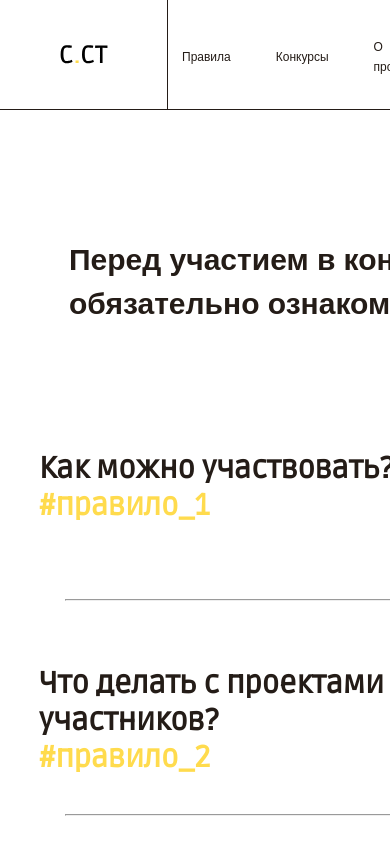
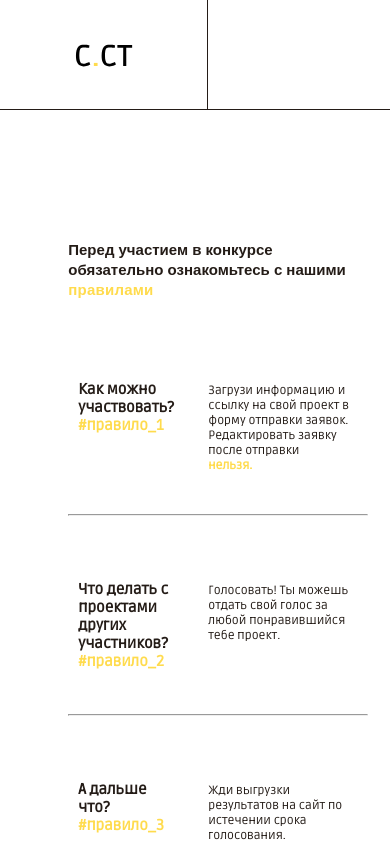
Before and after one commit to sonia13marker/creative.ct, a React (Create React App) app: page /rules in a window 390 px wide. Shown: the top 844 px of the page. Built offline with nearby package versions, Linux system fonts and the light colour scheme.

Commit message:
адаптация правил
адаптация по макету и плюс на маленькие экраны

```diff
--- a/src/components/MenuHamb/MenuHamb.jsx
+++ b/src/components/MenuHamb/MenuHamb.jsx
@@ -25,7 +25,6 @@ export function MenuHamb () {
           <Menu active={menuActive} setActive={setMenuActive}/>
       </div> */}
 
-              <MainContent/>
  </div> )
 
 
--- a/src/pages/RulesPage/RulesPage.jsx
+++ b/src/pages/RulesPage/RulesPage.jsx
@@ -2,11 +2,18 @@ import MediaQuery from 'react-responsive';
 import { Footer } from '../../components/Footer/Footer';
 import { FooterSmall } from '../../components/FooterSmall/FooterSmall';
 import { HeaderMenuFull } from '../../components/HeaderMenuFull/HeaderMenuFull';
+import { MenuHamb } from '../../components/MenuHamb/MenuHamb';
 import style from './style.module.css';
 
 export function RulesPage () {
     return <div className={style.ov}>
-        <HeaderMenuFull/>
+        <MediaQuery minWidth={700}>
+            <HeaderMenuFull />
+        </MediaQuery>
+        <MediaQuery maxWidth={699}>
+            <MenuHamb/>
+        </MediaQuery>
+
         <div className={style.container}>
         <div className={style.rules_cont}>
             <h2 className={style.container__h2}>
--- a/src/pages/RulesPage/style.module.css
+++ b/src/pages/RulesPage/style.module.css
@@ -13,8 +13,6 @@
     width: 100vw;
     height: auto;
     margin: 100px 0 100px;
-
-
 }
 
 .container__h2 {
@@ -85,7 +83,7 @@
     color: var(--main-yel);
 }
 hr {
-    background-color: black;
+    background-color: var(--main-black);
     width: 95%;
     height: 1.5px;
     align-self: center;
@@ -100,3 +98,242 @@ hr {
     width: auto;
     border-bottom: 4px solid var(--main-yel);
 }
+
+@media screen and (max-width: 1330px) {
+    hr {
+        width: 100%;
+    }
+    .container__h2 {
+        margin-left: 10px;
+    }
+
+}
+
+@media screen and (max-width: 1200px) {
+    .rule {
+        display: grid;
+        grid-template-columns: 400px 400px;
+    }
+    .rules__header {
+        font-size: 28px;
+    }
+    .rules__text {
+        font-size: 24px;
+    }
+}
+
+@media screen and (max-width: 985px) {
+    .rule {
+        display: grid;
+        grid-template-columns: 300px 300px;
+    }
+    .rules_cont {
+        width: 85vw;
+    }
+    .container__h2 {
+        font-size: 25px;
+        padding-left: 50px;
+    }
+    .h2__span {
+        font-size: 30px;
+    }
+    .rules__header {
+        font-size: 25px;
+    }
+    .rules__text {
+        font-size: 22px;
+    }
+    hr {
+        width: 85%;
+    }
+}
+
+@media screen and (max-width: 900px) {
+    .rules_cont {
+        width: 100vw;
+    }
+
+}
+@media screen and (max-width: 875px) {
+    .rule {
+        display: grid;
+        grid-template-columns: 250px 250px;
+        column-gap: 10px;
+    }
+    .container__h2 {
+        padding-left: 80px;
+    }
+
+}
+@media screen and (max-width: 810px) {
+    .rule {
+        display: grid;
+        grid-template-columns: 150px 250px;
+        /* justify-items: center; */
+        justify-items: start;
+    }
+    .h2__span {
+        font-size: 25px;
+    }
+    .rules__header {
+        font-size: 22px;
+    }
+    .rules__span {
+        font-size: 22px;
+    }
+    .rules__text {
+        font-size: 20px;
+    }
+    .rules__span1 {
+        font-size: 20px;
+    }
+    hr {
+        width: 75%;
+    }
+
+}
+@media screen and (max-width: 745px) {
+
+     .rules__text {
+        font-size: 18px;
+    }
+    .rules__span1 {
+        font-size: 18px;
+    }
+    .rules__span {
+        font-size: 18px;
+    }
+    .rules__header {
+        font-size: 20px;
+    }
+    .rule {
+        grid-template-columns: 145px 200px;
+    }
+    .rules_cont {
+        width: 75vw;
+        margin: 0 auto;
+        grid-template-rows: 150px repeat(4, 200px 50px);
+        grid-template-columns: 550px;
+    }
+    hr {
+        width: 80%;
+    }
+    .container__h2 {
+        width: 550px;
+        padding-left: 20px;
+    }
+}
+@media screen and (max-width:600px) {
+    .rules_cont {
+        width: 70vw;
+        grid-template-columns: 450px;
+    }
+    hr {
+        width: 90%;
+    }
+    .container__h2 {
+        width: 450px;
+    }
+}
+
+@media screen and (max-width: 520px) {
+    .rules_cont {
+        width: 65vw;
+        margin: 0 auto;
+        grid-template-rows: 130px repeat(4, 150px 50px);
+        grid-template-columns: 350px;
+    }
+    .container__h2 {
+        width: 300px;
+        font-size: 18px;
+        padding-left: 0;
+        margin-left: 0;
+    }
+    .h2__span {
+        font-size: 20px;
+    }
+    .rules__text {
+        font-size: 15px;
+    }
+    .rules__span1 {
+        font-size: 18px;
+    }
+    .rules__span {
+        font-size: 18px;
+    }
+    .rules__header {
+        font-size: 18px;
+    }
+    hr {
+        width: 100%;
+    }
+}
+@media screen and (max-width: 435px) {
+    .rules_cont {
+        width: 65vw;
+        margin: 0 auto;
+        grid-template-rows: 130px repeat(4, 150px 50px);
+        grid-template-columns: 300px;
+    }
+    .rule {
+        grid-template-columns: 100px 150px;
+    }
+    .container__h2 {
+        width: 300px;
+        font-size: 15px;
+        padding-left: 0;
+        margin-left: 0;
+    }
+    .h2__span {
+        font-size: 15px;
+    }
+    .rules__text {
+        font-size: 12px;
+    }
+    .rules__span1 {
+        font-size: 15px;
+    }
+    .rules__span {
+        font-size: 15px;
+    }
+    .rules__header {
+        font-size: 15px;
+    }
+    .rules__span1 {
+        font-size: 12px;
+    }
+}
+@media screen and (max-width: 380px) {
+    .rules_cont {
+        width: 75vw;
+    }
+
+}
+@media screen and (max-width: 370px) {
+    .rules_cont {
+        grid-template-columns: 250px;
+    }
+    .container__h2 {
+        width: 250px;
+        margin-left: 0;
+    }
+    .container {
+        margin: 60px 0 60px;
+    }
+    .rules__span1 {
+        font-size: 12px;
+    }
+}
+@media screen and (max-width: 320px) {
+    .rules_cont {
+        grid-template-columns: 230px;
+    }
+    .container__h2 {
+        width: 230px;
+        margin-bottom: 0;
+        margin-left: -15px;
+    }
+    hr {
+        width: 110%;
+    }
+}
```
